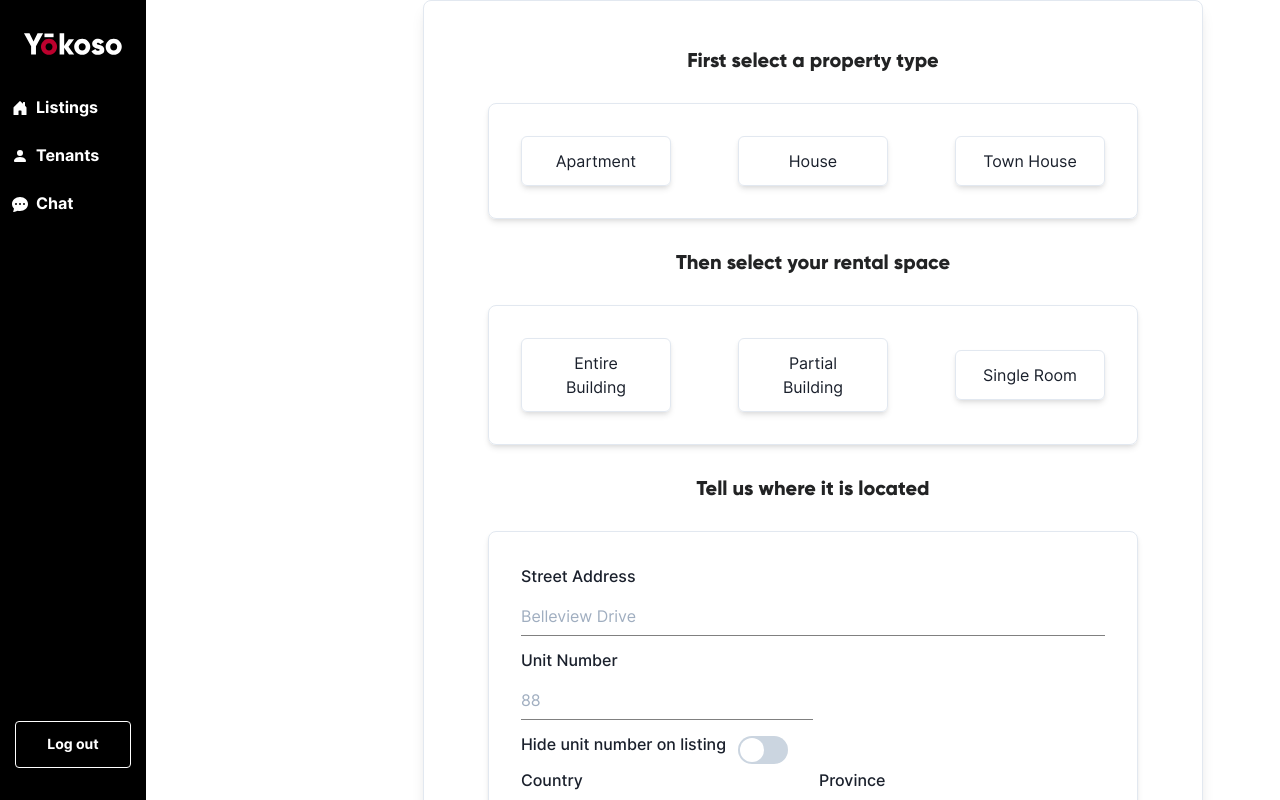
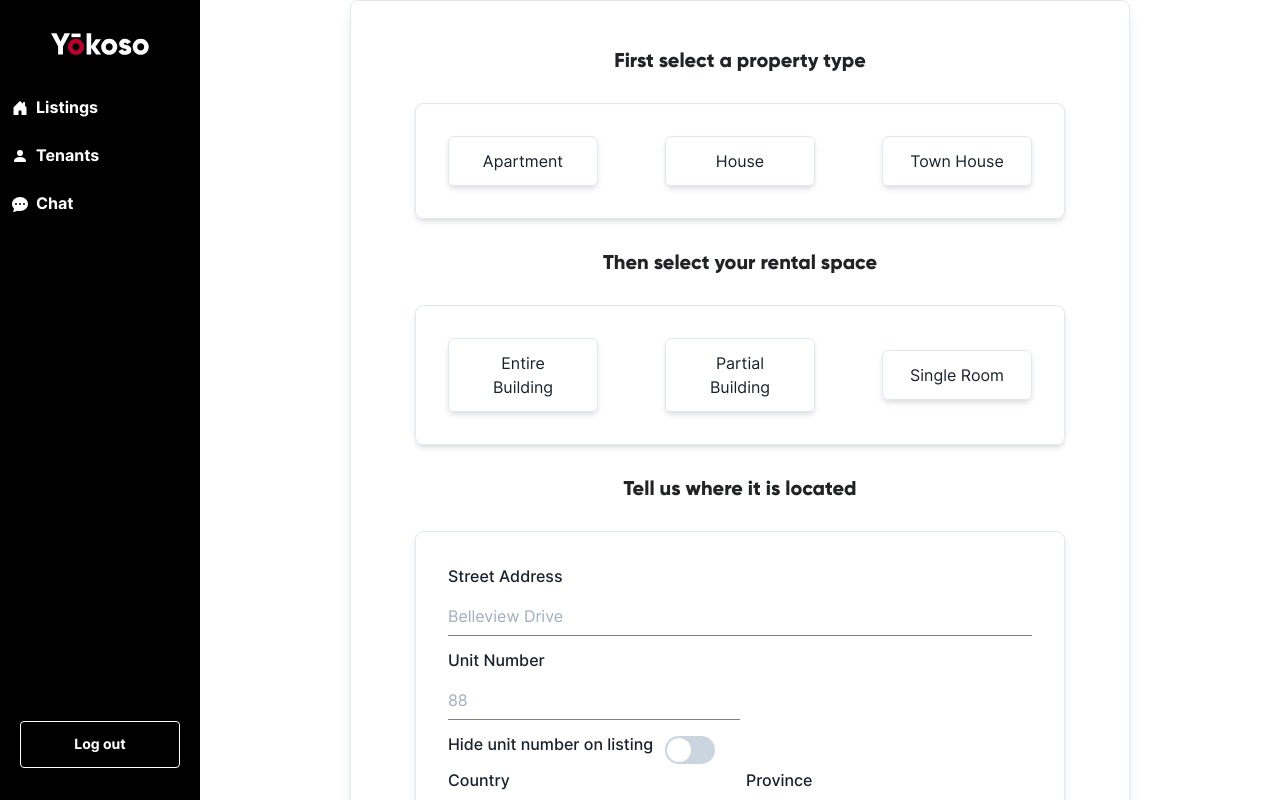
Before and after one commit to yokoso-capstone/yokoso, a Next.js app: page /createproperty in a window 1280 px wide. Shown: the top 800 px of the page. Built offline with nearby package versions, Linux system fonts and the light colour scheme.

Commit message:
fixed sidebar to sticky

```diff
--- a/components/sections/Sidebar.tsx
+++ b/components/sections/Sidebar.tsx
@@ -27,6 +27,7 @@ const Sidebar = () => (
     width="200px"
     height="100vh"
     direction="column"
+    position="fixed"
   >
     <Flex justify="center" paddingBottom="32px" >
       <LogoWhite width="100px" background="black" />
```
